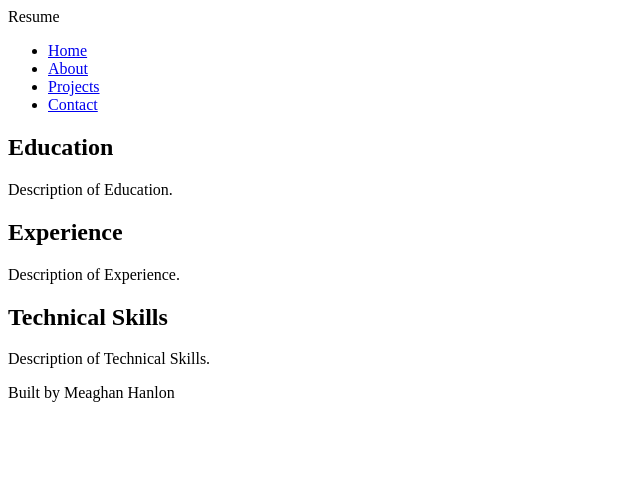
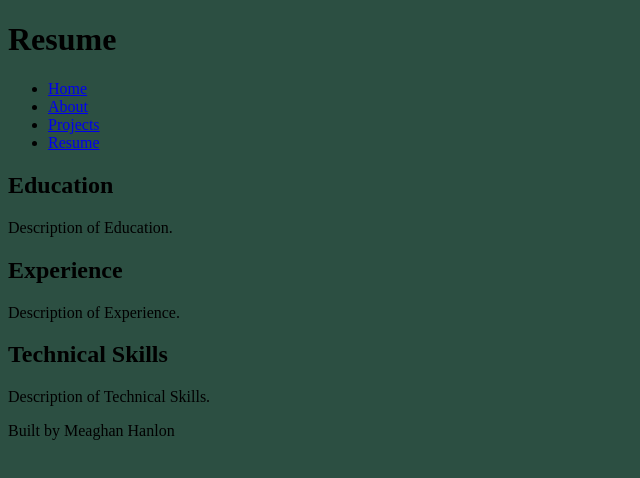
Before and after one commit to mshanlon/meaghanhanlon, a plain HTML site: page resume.html in a window 1280 px wide. Shown: the whole page, without its empty margins (0-640 px from the left). Drawn offline with Linux system fonts and the light colour scheme.

Commit message:
established readme and began style css

```diff
--- a/resume.html
+++ b/resume.html
@@ -3,16 +3,19 @@
 <head>
     <meta charset="UTF-8">
     <meta name="viewport" content="width=device-width, initial-scale=1.0">
+    <link rel="stylesheet" href="style.css">
     <title>Resume</title>
 </head>
 <body>
-    <header>Resume</header>
+    <header>
+        <h1>Resume</h1>
+    </header>
         <nav>
             <ul>
                 <li><a href="index.html">Home</a></li>
                <li><a href="about.html">About</a></li>
                <li><a href="projects.html">Projects</a></li>
-               <li><a href="resume.html">Contact</a></li>
+               <li><a href="resume.html">Resume</a></li>
             </ul>
         </nav>
         <main>
--- /dev/null
+++ b/style.css
@@ -0,0 +1,13 @@
+/* CSS by Meaghan Hanlon */
+/* Color Pallette
+deep green:#2C4F42
+leaf green:#3B5E27
+grape purple:#5E2750
+light purple:#DEC5D7
+seafoam green:#C5DECB
+*/
+
+/* GLOBAL (base) MOBILE FIRST */
+body {
+    background-color:#2C4F42 ;
+}
```
Also changed, not shown: about.html (+2 -1 lines), index.html (+1 -0 lines), projects.html (+2 -1 lines), 1 other file.
